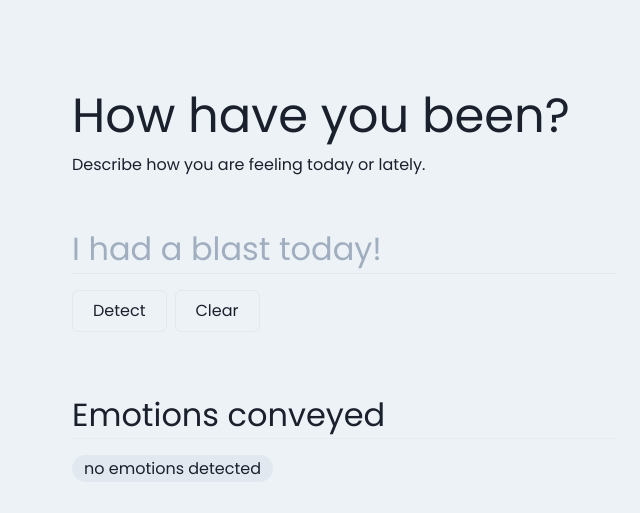
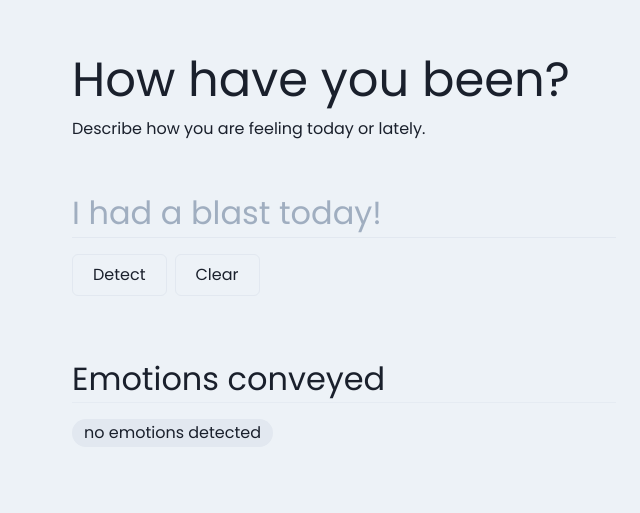
Before and after one commit to Randell-janus/textual-emotion-classifier, a Next.js app: page / in a window 1280 px wide. Shown: the part 129-642 px from the top of the page, without its empty margins (296-936 px from the left). Built offline with nearby package versions, Linux system fonts and the light colour scheme.

Commit message:
fix height

```diff
--- a/components/GoEmotions.js
+++ b/components/GoEmotions.js
@@ -53,7 +53,7 @@ export default function GoEmotions() {
 
   return (
     <>
-      <Flex mt={["14em", null, "12em"]} align="center" justify="center">
+      <Flex h='95vh' align="center" justify="center">
         <Container direction="column" maxW={["26em", null, "xl"]}>
           <Heading fontWeight="500" fontSize={["2rem", null, "3rem"]}>
             How have you been?
```
